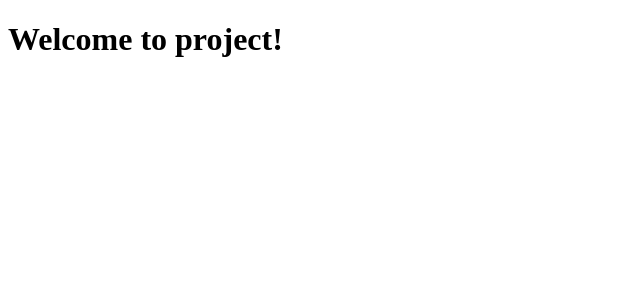
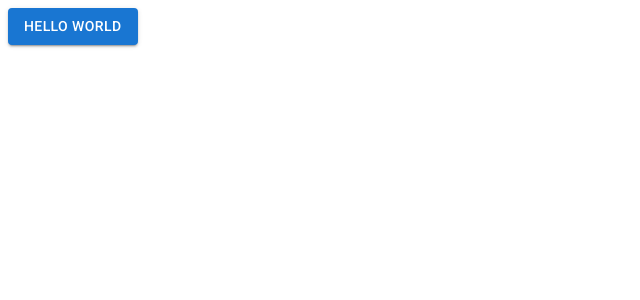
Before and after one commit to bomercakmak/UniSocial-Thesis-Project, a JavaScript app: page / in a window 1280 px wide. Shown: the top 300 px of the page, without its empty margins (0-640 px from the left). Built offline with nearby package versions, Linux system fonts and the light colour scheme.

Commit message:
I added redux and material ui setup

```diff
--- a/public/index.html
+++ b/public/index.html
@@ -9,8 +9,18 @@
       name="description"
       content="Web site created using create-react-app"
     />
+    <meta name="viewport" content="initial-scale=1, width=device-width" />
     <link rel="apple-touch-icon" href="%PUBLIC_URL%/logo192.png" />
     <link rel="manifest" href="%PUBLIC_URL%/manifest.json" />
+
+    <link
+      rel="stylesheet"
+      href="https://fonts.googleapis.com/icon?family=Material+Icons"
+    />
+    <link
+      rel="stylesheet"
+      href="https://fonts.googleapis.com/css?family=Roboto:300,400,500,700&display=swap"
+    />
     <title>UniSocial</title>
   </head>
   <body>
--- a/src/App.js
+++ b/src/App.js
@@ -1,5 +1,7 @@
-function App() {
-  return <h1>Welcome to project!</h1>;
-}
+import Button from "@mui/material/Button";
+
+const App = () => {
+  return <Button variant="contained">Hello World</Button>;
+};
 
 export default App;
--- a/src/index.js
+++ b/src/index.js
@@ -1,4 +1,11 @@
 import ReactDOM from "react-dom";
 import App from "./App";
+import { Provider } from "react-redux";
+import store from "./redux/store";
 
-ReactDOM.render(<App />, document.getElementById("root"));
+ReactDOM.render(
+  <Provider store={store}>
+    <App />
+  </Provider>,
+  document.getElementById("root")
+);
--- /dev/null
+++ b/src/redux/reducers/index.js
@@ -0,0 +1,5 @@
+import { combineReducers } from "redux";
+
+const rootReducer = combineReducers({});
+
+export default rootReducer;
--- /dev/null
+++ b/src/redux/store.js
@@ -0,0 +1,6 @@
+import { createStore } from "redux";
+import rootReducer from "./reducers/index.js";
+
+const store = createStore(rootReducer);
+
+export default store;
```
Also changed, not shown: package.json (+10 -0 lines), src/redux/sagas/index.js (added), 1 other file (tests, documents, lock files or other folders).
